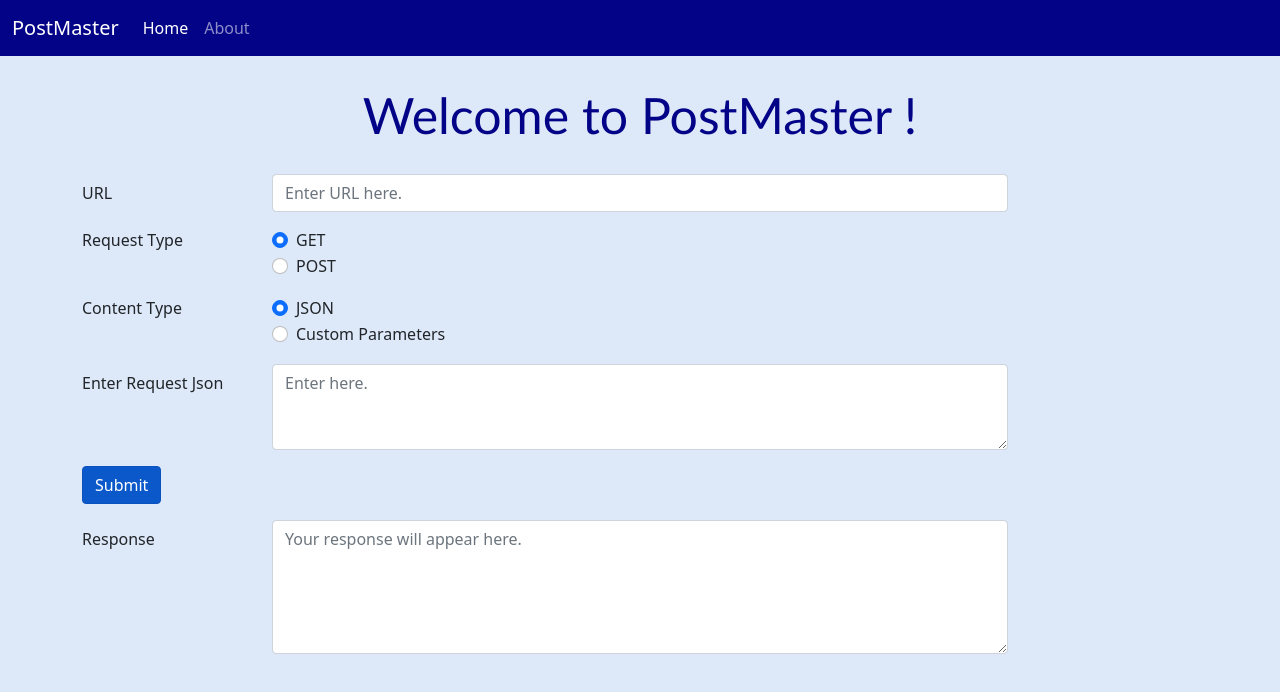
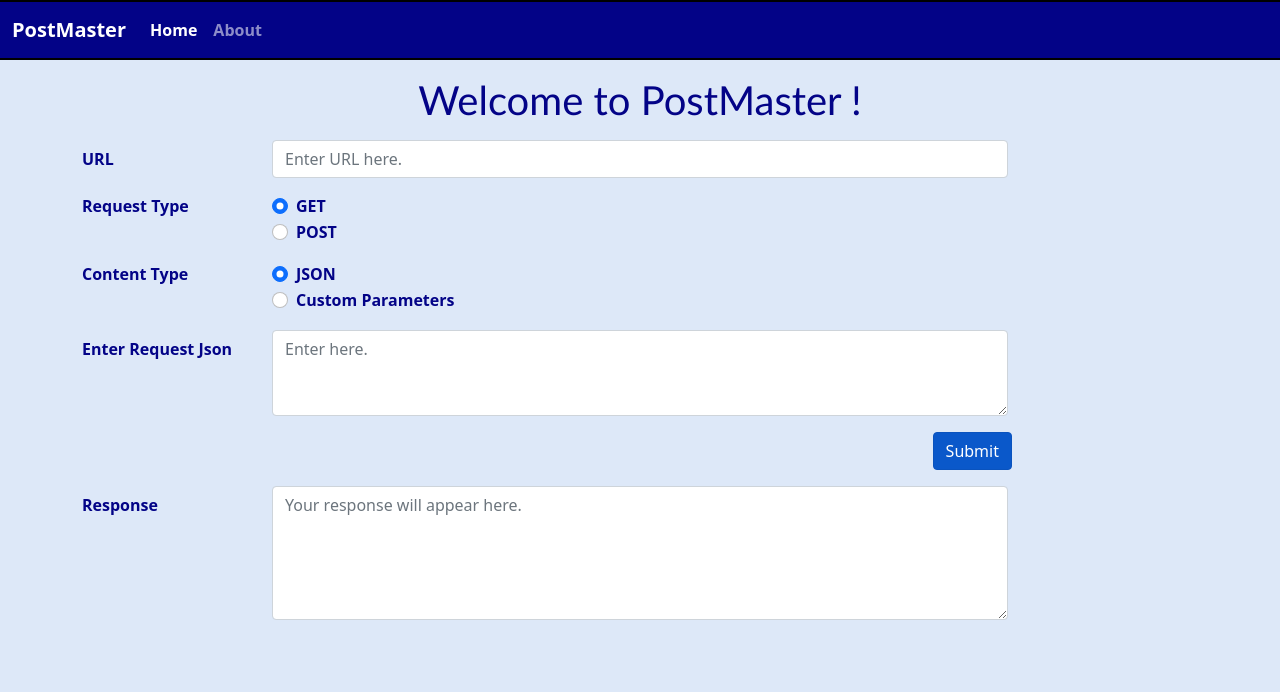
Before and after one commit to AishwaryaAtWork/PostMaster, a plain HTML site: page index.html in a window 1280 px wide. Drawn offline with nearby package versions, Linux system fonts and the light colour scheme.

Commit message:
Some more changes in navbar and ui and finalize the design

```diff
--- a/index.css
+++ b/index.css
@@ -1,18 +1,25 @@
+*{
+    margin: 0px;
+    padding: 0px;
+}
 /* Changing heading color and font */
 div h1{
     color: rgb(3, 3, 135);
     text-align: center;
-    padding: 13px 1px;
+    padding: 12px auto;
     font-family:'Gill Sans', 'Gill Sans MT', Calibri, 'Trebuchet MS', sans-serif;
-    font-size: 50px;
 }
 
-/* Changing background color */
+/* Changing background color and font of body*/
 .background{
     background-color: rgb(221, 232, 248);
+    color: rgb(3, 3, 135);
+    font-weight: 600;
 }
 
-/* Changing navbar color */
-.bg-color{
+/* Changing navbar color and a bit design*/
+nav{
     background-color:rgb(3, 3, 135) ;
+    border-bottom: 2.5px solid black;
+    border-top: 2.5px solid black;
 }
--- a/index.html
+++ b/index.html
@@ -17,7 +17,7 @@
 <body class="background">
 
     <div >
-        <nav class="navbar navbar-expand-lg navbar-dark bg-color">
+        <nav class="navbar navbar-expand-lg navbar-dark">
             <div class="container-fluid">
                 <a class="navbar-brand" href="#">PostMaster</a>
                 <button class="navbar-toggler" type="button" data-bs-toggle="collapse" data-bs-target="#navbarText"
@@ -37,7 +37,7 @@
             </div>
         </nav>
 
-        <div >
+        <div>
             <div class="container">
                 <h1 class="my-3">Welcome to PostMaster !</h1>
             </div>
@@ -120,8 +120,8 @@
 
                 <!-- Submit button which will trigger fetch api -->
                 <div class="my-3" id="jsonBox">
-                    <div class="col-sm-8">
-                        <button type="button" id="submit" class="btn btn-primary active">Submit</button>
+                    <div class="col-sm-10 d-grid gap-2 d-md-flex justify-content-md-end">
+                        <button type="button" id="submit" class="btn btn-primary active ">Submit</button>
                     </div>
                 </div>
 
```
